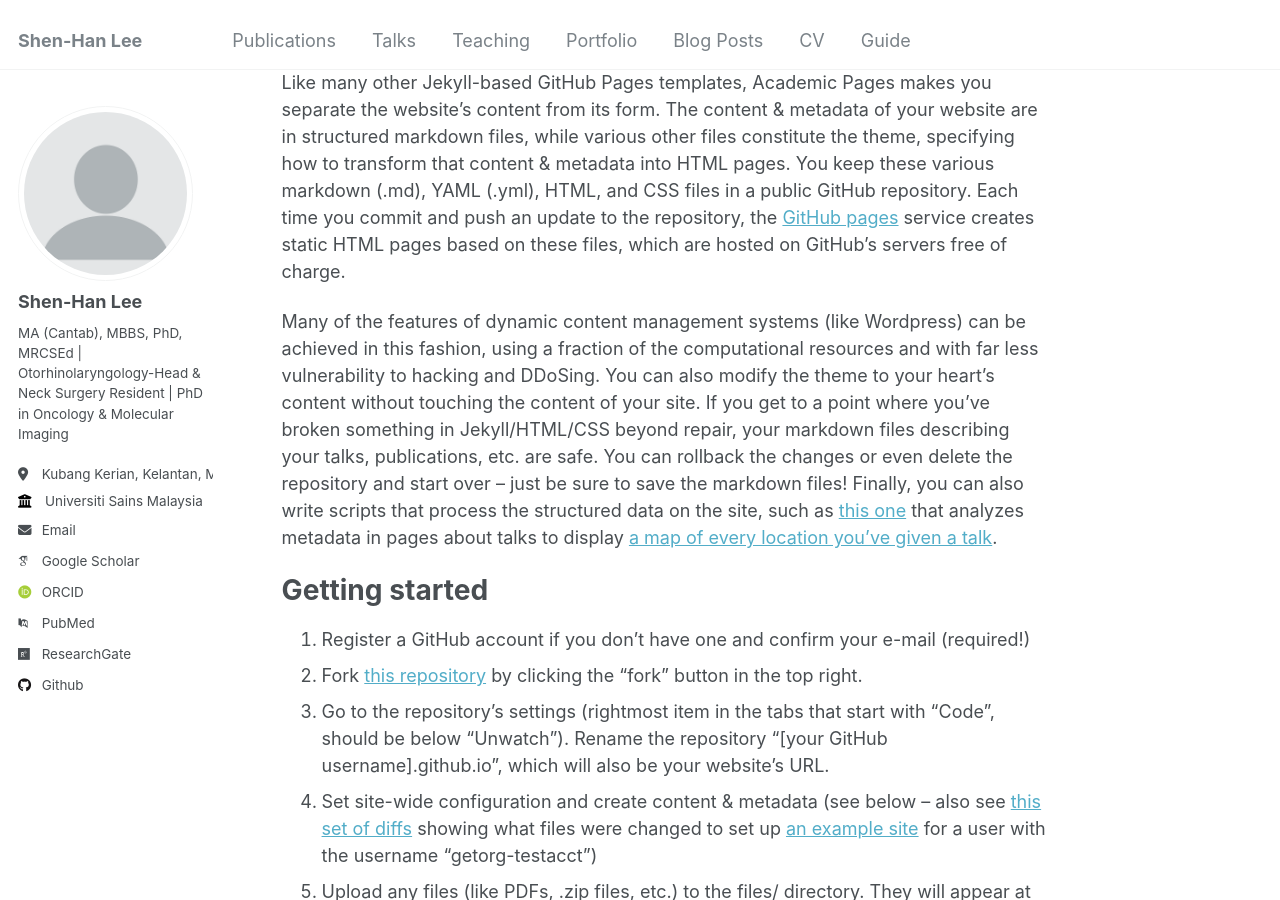
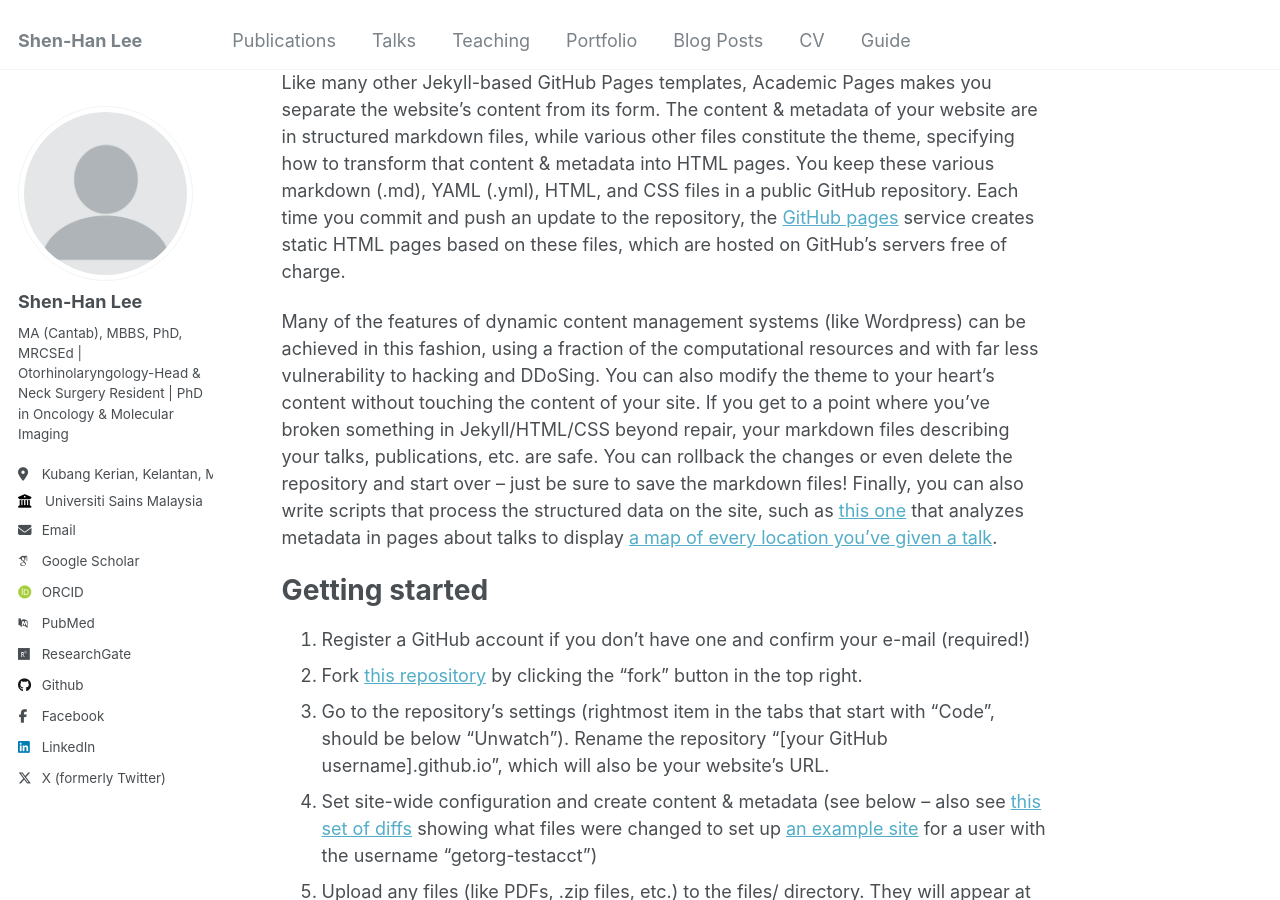
Before and after one commit to shenhanlee/shenhanlee.github.io, a Jekyll site: the page built from _pages/about.md, in a window 1280 px wide and 900 px high, scrolled down 449 px. Built offline with Jekyll 4.4.1, drawn with Linux system fonts in a browser that asks for light colours; some web fonts are replaced.

Commit message:
signed off by shenhanlee

```diff
--- a/_config.yml
+++ b/_config.yml
@@ -48,7 +48,7 @@ author:
 
   # Social media
 
-  facebook         : # "shenhan.lee"
+  facebook         : "shenhan.lee"
   flickr           : # Username
   foursquare       : # Username
   goodreads        : # Username
@@ -56,7 +56,7 @@ author:
   keybase          : # Username
   instagram        : # Username
   lastfm           : # Username
-  linkedin         : # "shenhanlee"
+  linkedin         : "shenhanlee"
   mastodon         : # URL
   medium           : # URL
   pinterest        : # Username
@@ -64,7 +64,7 @@ author:
   steam            : # Username
   telegram         : # URL
   tumblr           : # Username
-  twitter          : # "shenhanlee"
+  twitter          : "shenhanlee"
   vine             : # Username
   weibo            : # Username
   wikipedia        : # Username
```
